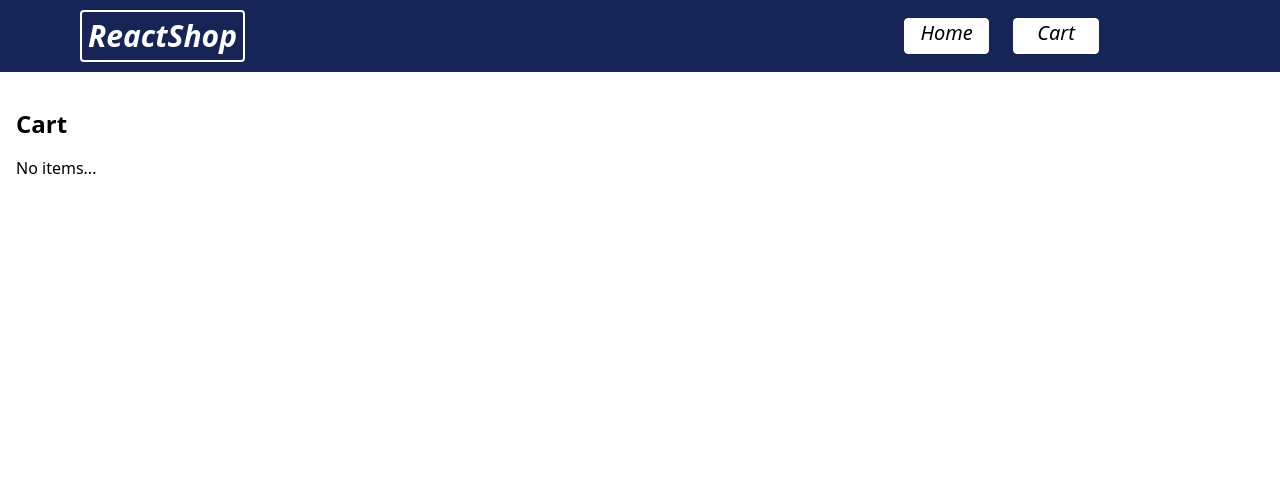
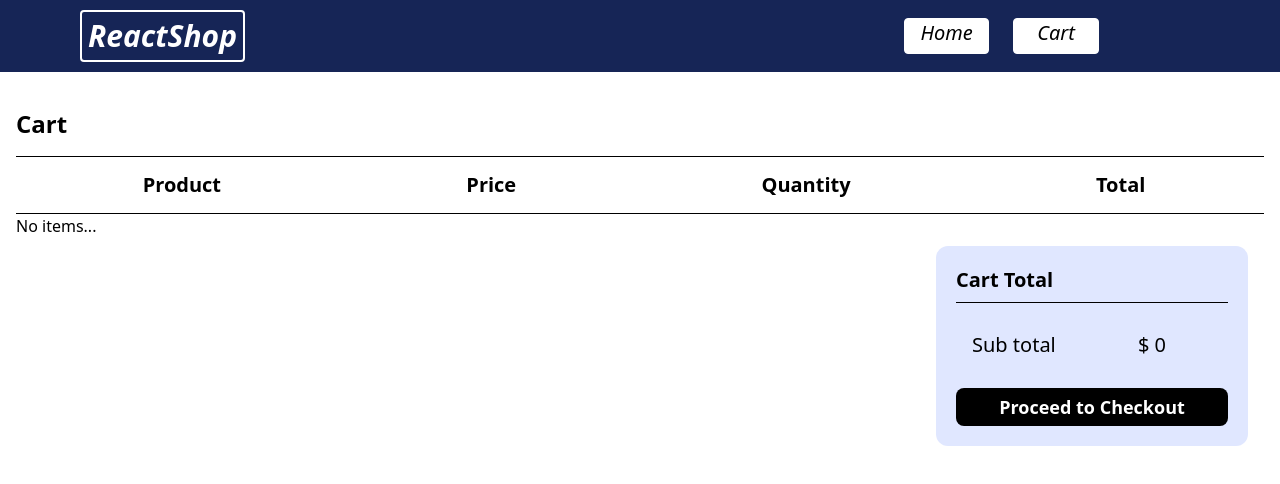
Before and after one commit to KumarMritunjay01/ReactShop, a React (Vite) app: page /cart in a window 1280 px wide. Shown: the top 484 px of the page. Built offline with nearby package versions, Linux system fonts and the light colour scheme.

Commit message:
upatating the cart component to showing added component in cart

```diff
--- a/src/components/CartPage.jsx
+++ b/src/components/CartPage.jsx
@@ -1,9 +1,11 @@
-import React, { useEffect } from "react";
+import React, { useEffect, useState } from "react";
 import { useSelector } from "react-redux";
 import { useDispatch } from "react-redux";
 import { removeFromCart } from "../features/cart/cartSlice";
 function CartPage() {
-  const { cartItem, loading, error } = useSelector((state) => state.cartItem);
+  const { cartItem } = useSelector((state) => state.cartItem);
+  const [count, setCount] = useState(1);
+  const [totalPrice, setTotalPrice] = useState(0);
 
   useEffect(() => {}, [cartItem]);
   const dispatch = useDispatch();
@@ -14,48 +16,60 @@ function CartPage() {
   return (
     <div className="p-4">
       <h2 className="text-2xl font-bold mb-4">Cart</h2>
-      {loading && <p className="text-blue-500">Loading....</p>}
-      {error && <p className="text-red-500">{error}</p>}
-
+      <hr />
+      <div className="flex justify-around h-12 w-full items-center text-xl font-semibold m-1">
+        <h2>Product</h2>
+        <h2>Price</h2>
+        <h2>Quantity</h2>
+        <h2>Total</h2>
+      </div>
+      <hr />
       {cartItem.length === 0 && <p>No items...</p>}
 
-      <div className="grid grid-cols-1 sm:grid-cols-2 md:grid-cols-3 lg:grid-cols-4 gap-4">
-        {cartItem.map((item) => (
+      {cartItem.map((item) => (
+        <div className="w-full h-full">
           <div
             key={item.id}
-            className="border-2 border-blue-400 m-2 w-72 h-[480px] flex flex-col justify-between p-4 rounded-lg shadow-md"
+            className="w-full flex justify-between min-h-30 items-center "
           >
-            <h3 className="text-lg font-semibold text-center mb-2">
-              {item.title.slice(0, 30)}...
-            </h3>
+            <div className="flex w-1/4 justify-around items-center">
+              <img src={item.image} alt={item.title} className="max-w-20" />
+              <h3 className="text-lg font-semibold text-center mb-2">
+                {item.title.slice(0, 20)}...
+              </h3>
+            </div>
+            <div className="w-1/4 items-center justify-center flex">
+              <b>Price:</b> ${item.price}
+            </div>
+            <div className="w-1/4 items-center justify-center flex">
+              <div className="flex w-1/4 h-8 justify-around border-1 border-black items-center rounded-sm">
+                <button className="text-3xl cursor-pointer">-</button>
+                <div>{count}</div>
+                <button className="text-xl cursor-pointer">+</button>
+              </div>
+            </div>
+            <div className="w-1/4 items-center justify-center flex">
+              ${totalPrice}
+            </div>
+            <hr />
+          </div>
+          <hr />
+        </div>
+      ))}
 
-            <img
-              src={item.image}
-              alt={item.title}
-              className="w-32 h-32 object-contain mb-4"
-            />
+      <div className="w-full h-50 flex justify-end items-end mt-6 ">
+        <div className="w-1/4 h-full bg-indigo-100 m-4 p-5 flex flex-col rounded-xl">
+          <h1 className="text-xl font-semibold mb-2">Cart Total</h1>
+          <hr />
+          <div className="h-2/3 flex justify-between items-center text-xl ml-4 mr-4">
+            <h3 className="w-1/2">Sub total</h3>
+            <p className="flex w-1/2 justify-center">$ {totalPrice}</p>
+          </div>
 
-            <p className="mb-2">
-              <b>Price:</b> ₹{item.price}
-            </p>
-
-            <p className="mb-2">
-              <b>Rating:</b> {item.rating.rate} ({item.rating.count})
-            </p>
-
-            <div className="flex mt-4 w-full">
-              <button
-                className="w-1/2 border border-black h-10 hover:bg-gray-100"
-                onClick={() => removeItemHandler(item.id)}
-              >
-                Remove
-              </button>
-              <button className="w-1/2 h-10 bg-amber-300 hover:bg-amber-400">
-                Buy now
-              </button>
-            </div>
+          <div className="bg-black text-white text-lg font-semibold w-full h-12 rounded-lg flex justify-center items-center ">
+            Proceed to Checkout
           </div>
-        ))}
+        </div>
       </div>
     </div>
   );
```
